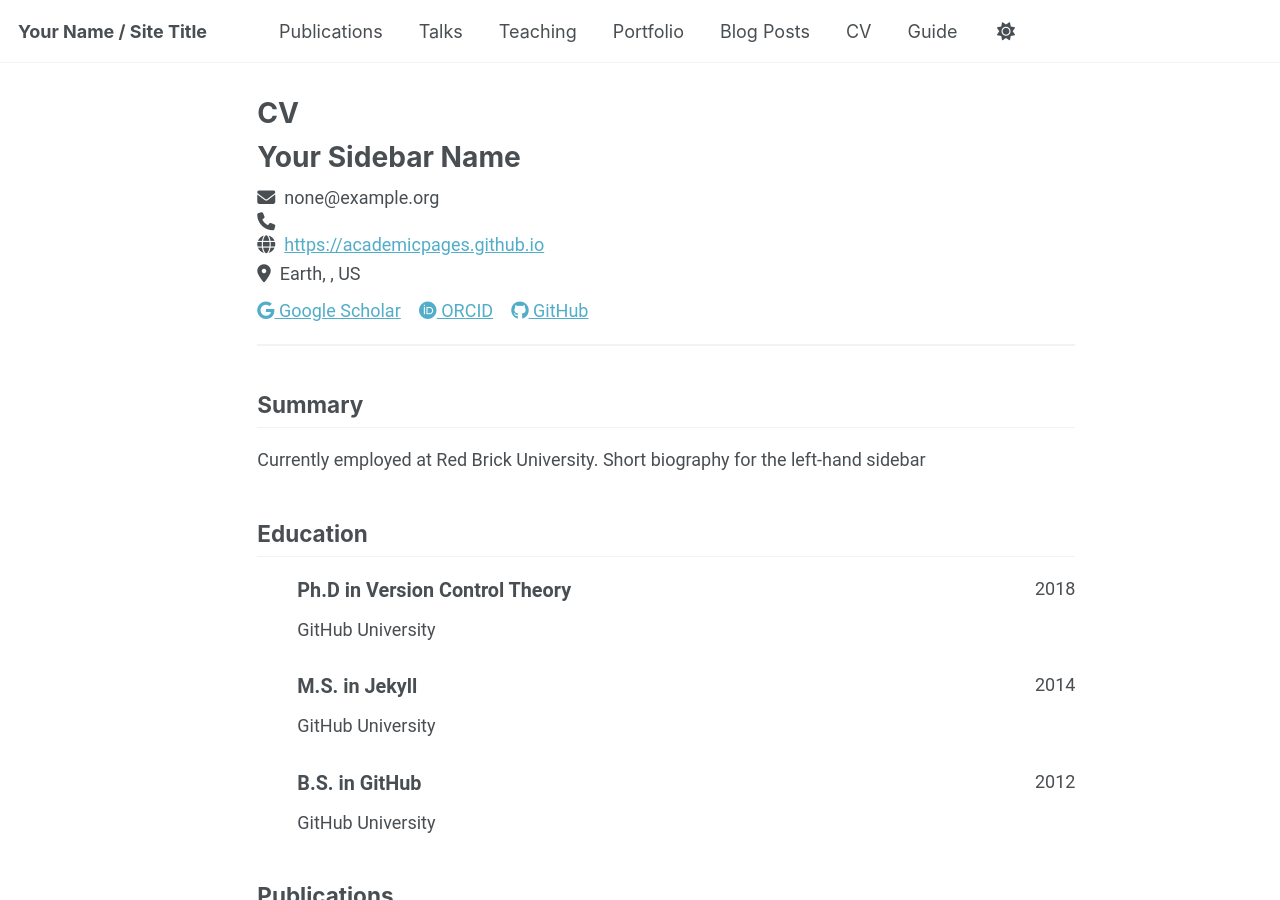
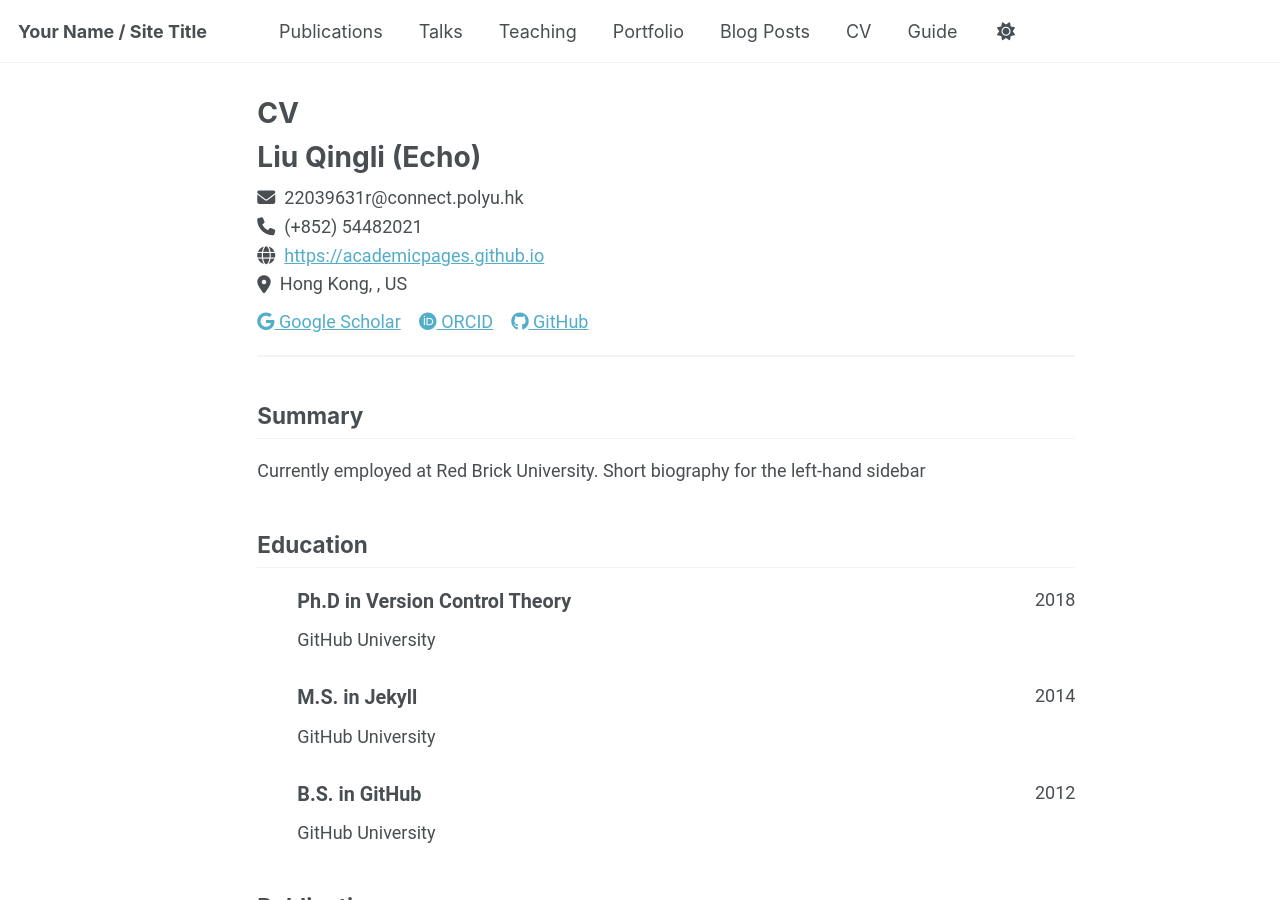
Before and after one commit to QingliLIU/academicpage_qingli.github.io, a Jekyll site: the page built from _pages/cv-json.md, in a window 1280 px wide and 900 px high. Built offline with Jekyll 4.4.1, drawn with Linux system fonts in a browser that asks for light colours; a script bundle is joined from its source files by our own code; library files that are not in the unit come from our copies.

Commit message:
Update cv.json

```diff
--- a/_data/cv.json
+++ b/_data/cv.json
@@ -1,14 +1,14 @@
 {
   "basics": {
-    "name": "Your Sidebar Name",
-    "email": "none@example.org",
-    "phone": "",
+    "name": "Liu Qingli (Echo)",
+    "email": "22039631r@connect.polyu.hk",
+    "phone": "(+852) 54482021",
     "website": "https://academicpages.github.io",
     "summary": "Currently employed at Red Brick University. Short biography for the left-hand sidebar",
     "location": {
       "address": "",
       "postalCode": "",
-      "city": "Earth",
+      "city": "Hong Kong",
       "countryCode": "US",
       "region": ""
     },
@@ -16,7 +16,7 @@
       {
         "network": "Google Scholar",
         "username": "",
-        "url": "https://scholar.google.com/citations?user=PS_CX0AAAAAJ"
+        "url": "https://scholar.google.com/citations?user=nkZjDrUAAAAJ&hl=en"
       },
       {
         "network": "ORCID",
```
